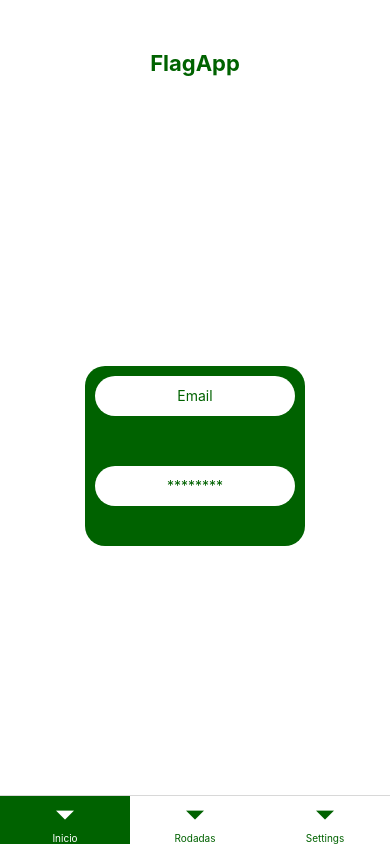
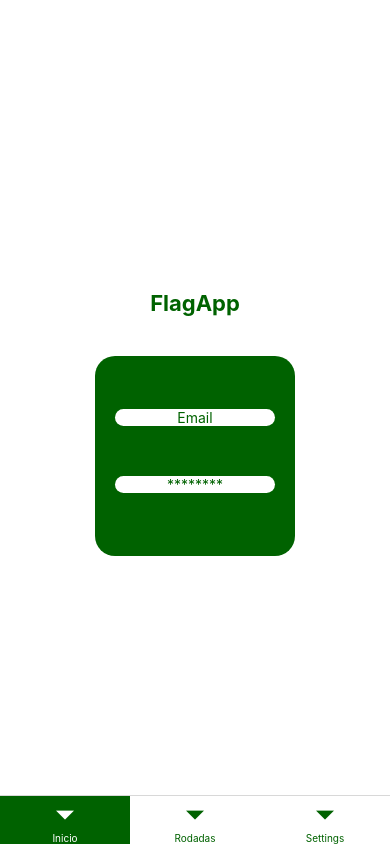
Before and after one commit to ABDALAZARD/PillsTime, a React Native app: screen /Inicio in a window 390 px wide. Built offline with nearby package versions, Linux system fonts and the light colour scheme.

Commit message:
Unifica styles

```diff
--- a/App.js
+++ b/App.js
@@ -1,6 +1,8 @@
 import { StyleSheet } from 'react-native';
 import { NavigationContainer } from '@react-navigation/native';
 import { createBottomTabNavigator } from '@react-navigation/bottom-tabs';
+
+import styles from './components/style';
 
 import Inicio from './components/Inicio/index';
 import Rodadas from './components/Rodadas/index';
@@ -43,17 +45,3 @@ export default function App() {
     </NavigationContainer>
   );
 };
-
-const styles = StyleSheet.create({
-  container: {
-    flex: 1,
-    backgroundColor: "#ffff",
-    alignItems: 'center',
-    justifyContent: 'center',
-  },
-  screenButton: {
-    backgroundColor: "#006200",
-    color: "#ffff",
-    textAlign: 'center',
-  }
-})
--- a/components/Inicio/index.js
+++ b/components/Inicio/index.js
@@ -1,7 +1,8 @@
 import React from 'react';
-import { StyleSheet, View, TextInput } from 'react-native';
+import { View, TextInput } from 'react-native';
 
 import Title from '../Title';
+import styles from '../style';
 
 export default function App() {
 
@@ -11,19 +12,18 @@ export default function App() {
   return (
     <View style={styles.container}>
       <Title />
-      <View style={styles.container}>
-        <View name="form" style={styles.card}>
-          <View name="emailForm">
+      <View style={styles.card}>
+        <View name="form" >
           <TextInput
+            keyboardType='email-address'
             style={styles.inputButtom}
             onChangeText={onChangeEmail}
             value={email}
             placeholder="Email"
             />
-          </View>
 
-          <View name="passwordForm">
           <TextInput
+            keyboardType='visible-password'
             style={styles.inputButtom}
             onChangeText={onChangePassword}
             value={password}
@@ -32,33 +32,5 @@ export default function App() {
         </View>
       </View>
     </View>
-    </View>
   );
 };
-
-const styles = StyleSheet.create({
-  container: {
-    flex: 1,
-    backgroundColor: "#ffff",
-    alignItems: 'center',
-    justifyContent: 'center',
-  },
-  title: {
-    color: "#006200",
-  },
-  card: {
-    borderRadius: 20,
-    backgroundColor: '#006200',
-  },
-  inputButtom: {
-    borderRadius: 20,
-    height: 40,
-    width: 200,
-    marginBottom: 40,
-    backgroundColor: '#ffff',
-    color: "#006200",
-    margin: 10,
-    textAlign: 'center',
-  },
-
-});
--- a/components/Rodadas/index.js
+++ b/components/Rodadas/index.js
@@ -1,7 +1,8 @@
 import React from 'react';
-import { StyleSheet, View, Text, TouchableOpacity, FlatList } from 'react-native';
+import { View, Text, TouchableOpacity, FlatList } from 'react-native';
 
 import Title from '../Title';
+import styles from '../style';
 
 export default function App() {
   return (
@@ -9,55 +10,18 @@ export default function App() {
       <Title />
       <View>
         <TouchableOpacity style={styles.button}>
-          <Text style={styles.buttonText}>Criar desafio</Text>
+          <Text style={styles.textButton}>Criar desafio</Text>
         </TouchableOpacity>
       </View>
-      <Text style={styles.feedName}>Últimas rodadas Rodadas:</Text>
+      <Text style={styles.text}>Últimas rodadas Rodadas:</Text>
       <FlatList
         data={[
           {key: 'Teste A'},
           {key: 'Teste B'},
         ]}
-        renderItem={({item}) => <Text style={styles.item}>{item.key}
+        renderItem={({item}) => <Text style={styles.itemList}>{item.key}
         </Text>}
          />
     </View>
   );
 }
-
-const styles = StyleSheet.create({
-  container: {
-    flex: 1,
-    backgroundColor: "#ffff",
-    alignItems: 'center',
-    justifyContent: 'center',
-  },
-  feedName: {
-    color: '#006200',
-    fontSize: 17,
-    marginBottom: 30,
-  },
-  matches: {
-    color: "#006200",
-    margin: 30,
-  },
-  button: {
-    margin: 10,
-    marginBottom: 30,
-    padding: 10,
-    backgroundColor: '#006200',
-    borderRadius: 20,
-  },
-  buttonText: {
-    textAlign: 'center',
-    color: '#006200',
-    fontSize: 12,
-    margin: 10,
-  },
-  item: {
-    color: '#006200',
-    fontSize: 10,
-    margin: 20,
-    marginBottom: 10,
-  }
-});
--- a/components/Settings/index.js
+++ b/components/Settings/index.js
@@ -1,25 +1,14 @@
 import React from 'react';
-import { StyleSheet, View, Text, } from 'react-native';
+import { View, Text, } from 'react-native';
 
 import Title from '../Title';
+import styles from '../style';
 
 export default function App() {
   return (
     <View style={styles.container}>
         <Title />
-        <Text style={styles.title}>Configurações</Text>
+        <Text style={styles.subTitle}>Configurações</Text>
     </View>
   );
-}
-
-const styles = StyleSheet.create({
-  container: {
-    flex: 1,
-    backgroundColor: "#ffff",
-    alignItems: 'center',
-    justifyContent: 'center',
-  },
-  title: {
-    color: "#006200",
-  }
-});
+};
--- a/components/Title.js
+++ b/components/Title.js
@@ -1,21 +1,12 @@
 import React from 'react';
-import { StyleSheet, View, Text } from 'react-native';
+import { View, Text } from 'react-native';
+
+import styles from './style';
 
 export default function App() {
   return (
     <View>
-        <Text style={styles.title}>FlagApp</Text>
+        <Text style={styles.titleApp}>FlagApp</Text>
     </View>
   );
 }
-
-const styles = StyleSheet.create({
-  title: {
-    color: "#006200",
-    fontSize: 22,
-    fontWeight: 'bold',
-    marginBottom: 10,
-    padding: 30,
-    marginTop: 20,
-  }
-});
--- /dev/null
+++ b/components/style.js
@@ -0,0 +1,64 @@
+import { StyleSheet } from 'react-native';
+
+const styles = StyleSheet.create({
+  container: {
+    flex: 1,
+    backgroundColor: "#ffff",
+    alignItems: 'center',
+    justifyContent: 'center',
+  },
+  titleApp: {
+    color: "#006200",
+    fontSize: 22,
+    fontWeight: 'bold',
+    marginBottom: 10,
+    padding: 30,
+    marginTop: 20,
+  },
+  card: {
+    backgroundColor: '#006200',
+    borderRadius: 20,
+    height: 200,
+    width: 200,
+    justifyContent: 'center'
+  },
+  subTitle: {
+    color: "#006200",
+    fontSize: 18,
+    fontWeight: 'bold',
+    marginBottom: 10,
+    padding: 30,
+    marginTop: 20,
+  },
+
+  inputButtom: {
+    backgroundColor: '#ffff',
+    color: '#006200',
+    marginBottom: 30,
+    margin: 20,
+    borderRadius: 20,
+    textAlign: 'center',
+  },
+  button: {
+    backgroundColor:'#006200',
+    borderRadius:20,
+    marginBottom: 20,
+  },
+  textButton: {
+    color: 'white',
+    textAlign:'center',
+    margin: 20,
+  },
+  text: {
+    color:'#006200',
+    textAlign:'center',
+  },
+  itemList: {
+    color:'#006200',
+    textAlign:'center',
+    margin: 20,
+    marginBottom: 20,
+  },
+})
+
+  export default styles;
```
Lines whose indentation alone changed are shown as unchanged.
